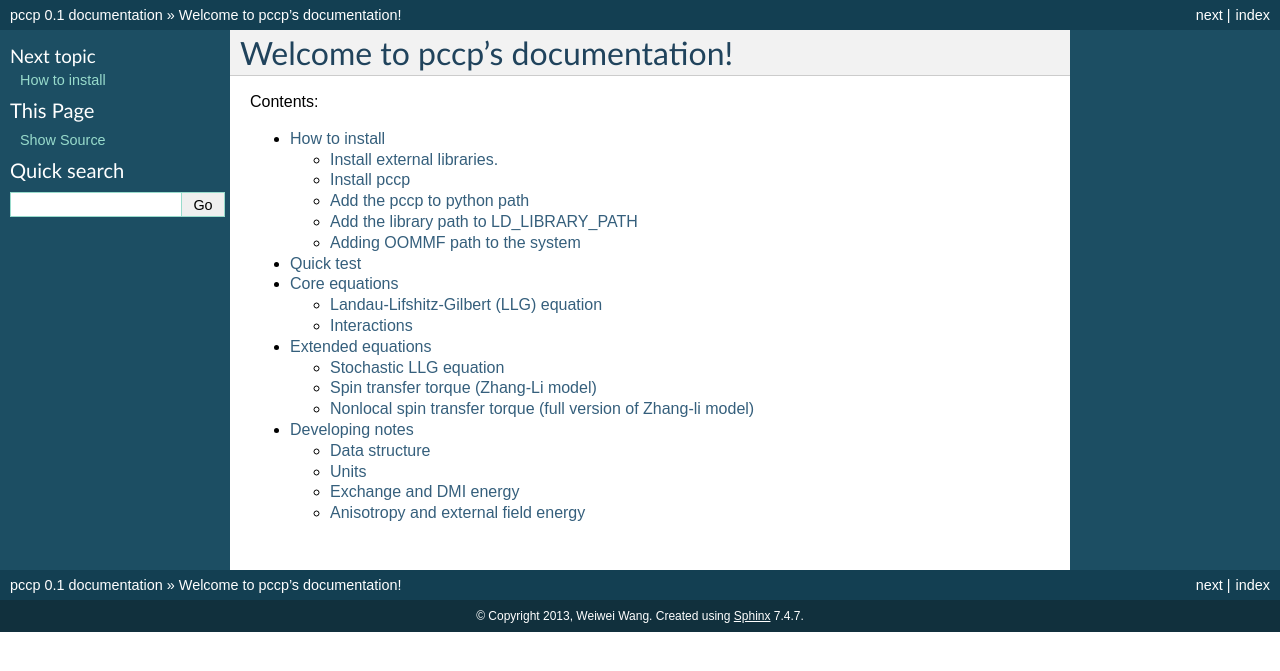
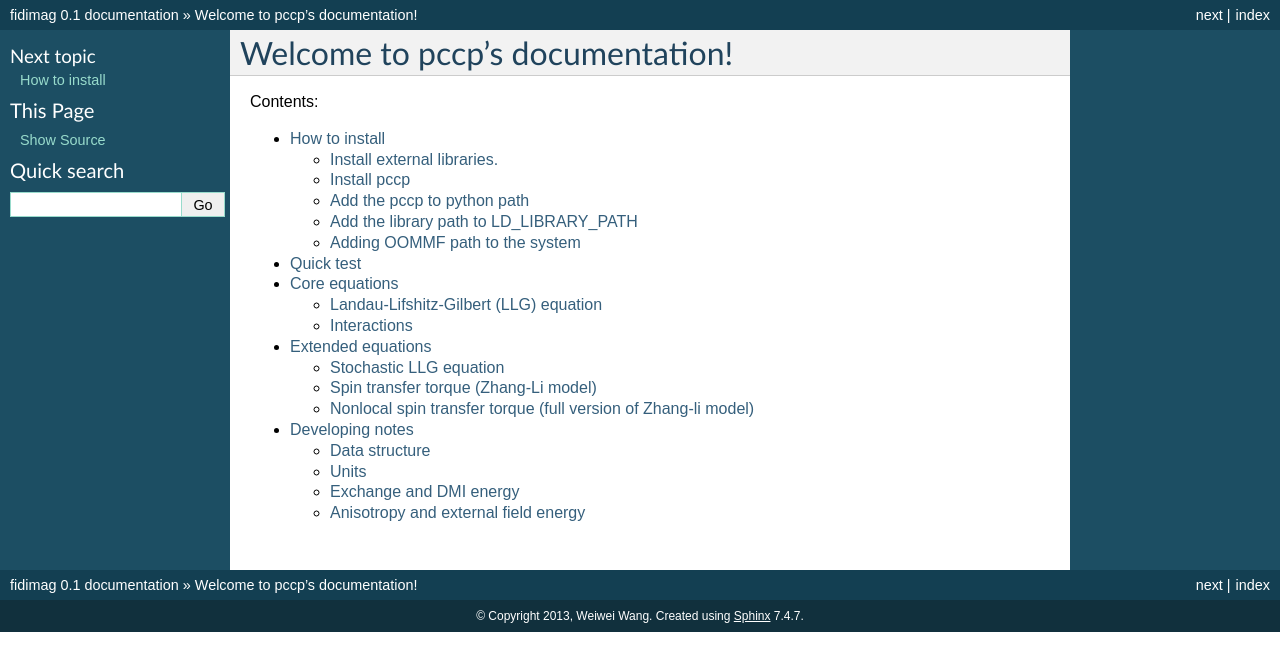
Before and after one commit to computationalmodelling/fidimag, a Sphinx documentation site: the page built from doc/index.rst, in a window 1280 px wide. Shown: the top 671 px of the page. Built offline with Sphinx 7.4.7, drawn with Linux system fonts in a browser that asks for light colours; formulas are drawn with MathJax 3.

Commit message:
Renamed pccp to fidimag in documentation config.

```diff
--- a/doc/conf.py
+++ b/doc/conf.py
@@ -40,7 +40,7 @@ source_suffix = '.rst'
 master_doc = 'index'
 
 # General information about the project.
-project = u'pccp'
+project = u'fidimag'
 copyright = u'2013, Weiwei Wang'
 
 # The version info for the project you're documenting, acts as replacement for
@@ -167,7 +167,7 @@ html_static_path = ['_static']
 #html_file_suffix = None
 
 # Output file base name for HTML help builder.
-htmlhelp_basename = 'pccpdoc'
+htmlhelp_basename = 'fidimagdoc'
 
 
 # -- Options for LaTeX output --------------------------------------------------
@@ -186,7 +186,7 @@ latex_elements = {
 # Grouping the document tree into LaTeX files. List of tuples
 # (source start file, target name, title, author, documentclass [howto/manual]).
 latex_documents = [
-  ('index', 'pccp.tex', u'pccp Documentation',
+  ('index', 'fidimag.tex', u'fidimag Documentation',
    u'Weiwei Wang', 'manual'),
 ]
 
@@ -216,7 +216,7 @@ latex_documents = [
 # One entry per manual page. List of tuples
 # (source start file, name, description, authors, manual section).
 man_pages = [
-    ('index', 'pccp', u'pccp Documentation',
+    ('index', 'fidimag', u'Fidimag Documentation',
      [u'Weiwei Wang'], 1)
 ]
 
@@ -230,8 +230,8 @@ man_pages = [
 # (source start file, target name, title, author,
 #  dir menu entry, description, category)
 texinfo_documents = [
-  ('index', 'pccp', u'pccp Documentation',
-   u'Weiwei Wang', 'pccp', 'One line description of project.',
+  ('index', 'fidimag', u'Fidimag Documentation',
+   u'Weiwei Wang', 'fidimag', 'One line description of project.',
    'Miscellaneous'),
 ]
 
```
